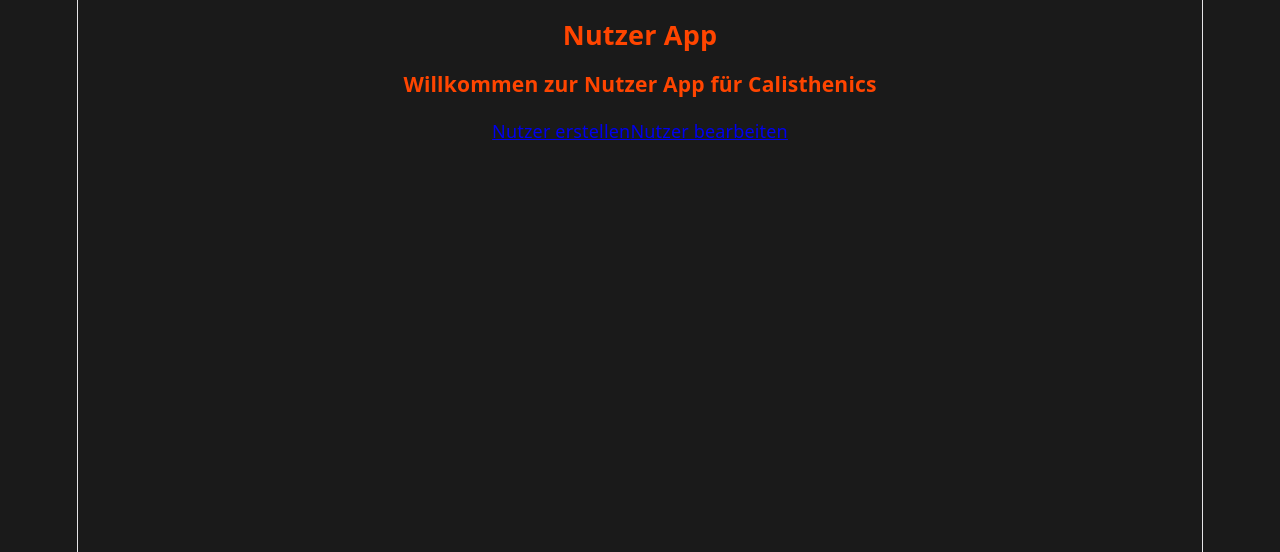
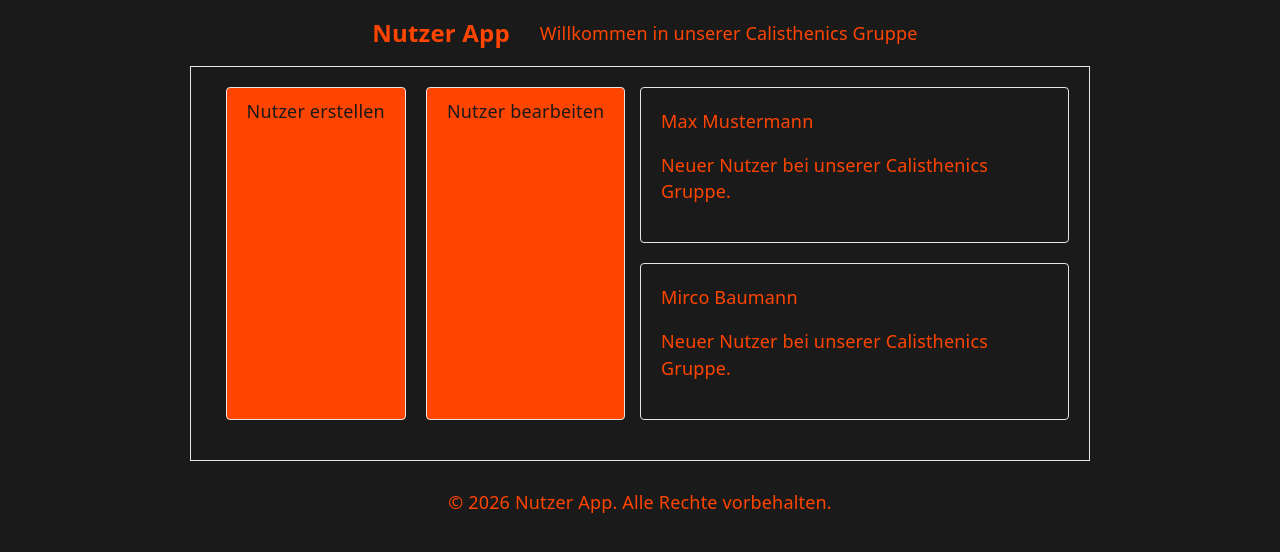
Before and after one commit to devjasmin/nutzer-app, a React (Vite) app: page / in a window 1280 px wide. Shown: the top 552 px of the page. Built offline with nearby package versions, Linux system fonts and the light colour scheme.

Commit message:
Styling bei allen Sektionen auf Dashbord angepasst

```diff
--- a/src/Dashboard.tsx
+++ b/src/Dashboard.tsx
@@ -1,16 +1,46 @@
-import { Link } from "react-router";
+import { Link } from "react-router-dom";
+import "./Dashbord.css";
 
 function Dashboard() {
   return (
-    <section className="header">
-      <h1>Nutzer App</h1>
-      <h3>Willkommen zur Nutzer App für Calisthenics</h3>
+    <>
+      <section className="header">
+        <div className="app-title">Nutzer App</div>
+        <div className="welcome-message">
+          Willkommen in unserer Calisthenics Gruppe{" "}
+        </div>
+      </section>
 
-      <nav>
-        <Link to="/nutzer-app/create">Nutzer erstellen</Link>
-        <Link to="/nutzer-app/edit">Nutzer bearbeiten</Link>
-      </nav>
-    </section>
+      <section className="content">
+        <nav className="navigation">
+          <Link className="create-btn" to="/nutzer-app/create">
+            Nutzer erstellen
+          </Link>
+          <Link className="edit-btn" to="/nutzer-app/edit">
+            Nutzer bearbeiten
+          </Link>
+        </nav>
+
+        <div className="content-cards">
+          <div className="card">
+            <div className="user-name">Max Mustermann</div>
+            <p className="user-description">
+              Neuer Nutzer bei unserer Calisthenics Gruppe.
+            </p>
+          </div>
+          <div className="card">
+            <div className="user-name">Mirco Baumann</div>
+            <p className="user-description">
+              Neuer Nutzer bei unserer Calisthenics Gruppe.
+            </p>
+          </div>
+        </div>
+      </section>
+
+      <section className="footer">
+        <p>© 2026 Nutzer App. Alle Rechte vorbehalten.</p>
+      </section>
+    </>
   );
 }
 
--- /dev/null
+++ b/src/Dashbord.css
@@ -0,0 +1,59 @@
+.header {
+  display: flex;
+  justify-content: center;
+  align-items: center;
+}
+
+.app-title {
+  font-size: 24px;
+  font-weight: bold;
+  padding: 20px;
+}
+
+.welcome-message {
+  font-size: 18px;
+  padding: 10px;
+}
+
+.content {
+  display: grid;
+  grid-template-columns: 1fr 1fr;
+  background-color: var(--bg);
+  color: var(--text);
+  border: 1px solid var(--border);
+  padding: 20px;
+}
+
+.navigation {
+  display: flex;
+  justify-content: center;
+  margin-bottom: 20px;
+}
+
+.create-btn,
+.edit-btn {
+  background-color: var(--text);
+  color: var(--bg);
+  padding: 10px 20px;
+  margin: 0 10px;
+  border: 1px solid var(--border);
+  border-radius: 4px;
+  cursor: pointer;
+  text-decoration: none;
+}
+
+.card {
+  background-color: var(--bg);
+  color: var(--text);
+  border: 1px solid var(--border);
+  border-radius: 4px;
+  padding: 20px;
+  margin-bottom: 20px;
+}
+
+.footer {
+  background-color: var(--bg);
+  color: var(--text);
+  text-align: center;
+  padding: 10px;
+}
--- a/src/index.css
+++ b/src/index.css
@@ -2,38 +2,20 @@
   --text: #ff4500;
   --bg: #1a1a1a;
   --border: #e5e4e7;
-  --shadow:
-    rgba(0, 0, 0, 0.1) 0 10px 15px -3px, rgba(0, 0, 0, 0.05) 0 4px 6px -2px;
 
   --sans: system-ui, "Segoe UI", Roboto, sans-serif;
-  --heading: system-ui, "Segoe UI", Roboto, sans-serif;
-  --mono: ui-monospace, Consolas, monospace;
 
   font: 18px/145% var(--sans);
   letter-spacing: 0.18px;
-  color-scheme: light dark;
   color: var(--text);
   background: var(--bg);
-  font-synthesis: none;
-  text-rendering: optimizeLegibility;
-  -webkit-font-smoothing: antialiased;
-  -moz-osx-font-smoothing: grayscale;
-
-  @media (max-width: 1024px) {
-    font-size: 16px;
-  }
 }
 
 #root {
-  width: 1126px;
+  width: 900px;
   max-width: 100%;
   margin: 0 auto;
-  text-align: center;
-  border-inline: 1px solid var(--border);
   min-height: 100svh;
-  display: flex;
-  flex-direction: column;
-  box-sizing: border-box;
 }
 
 body {
```
